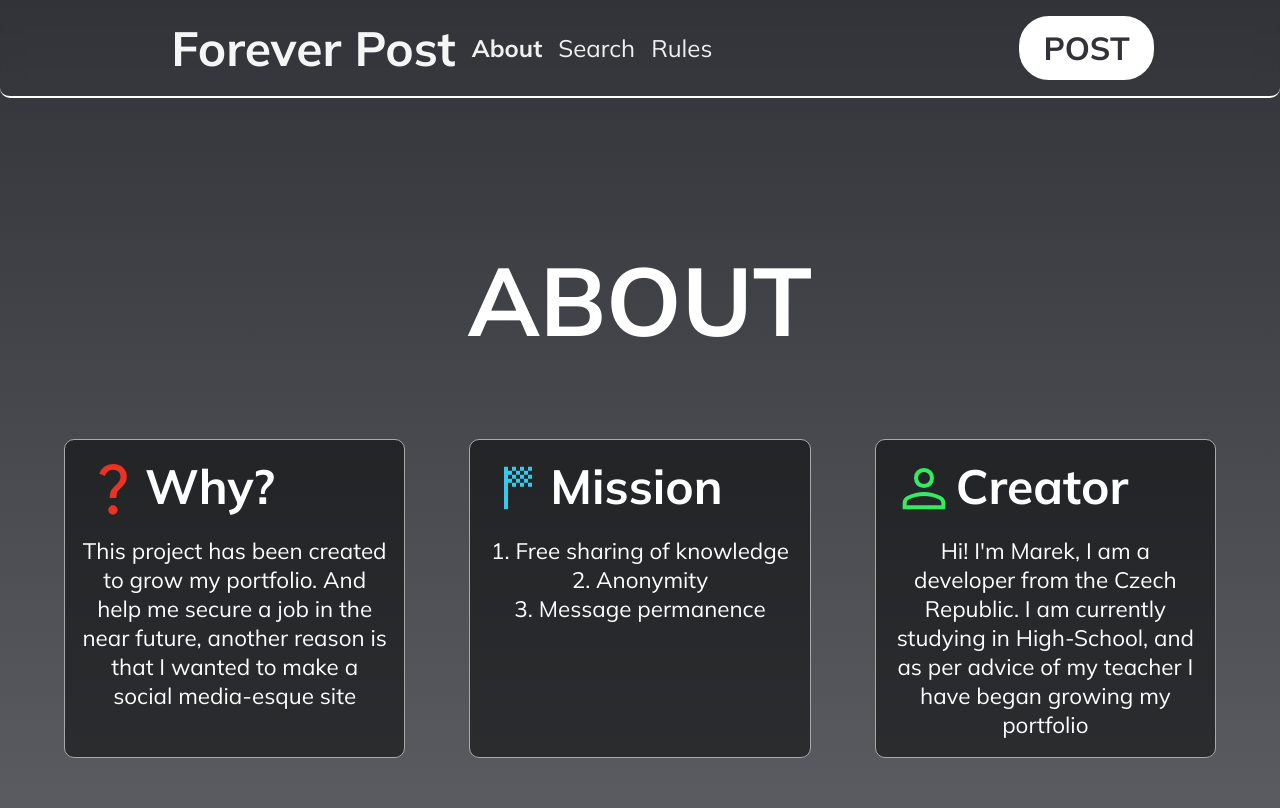
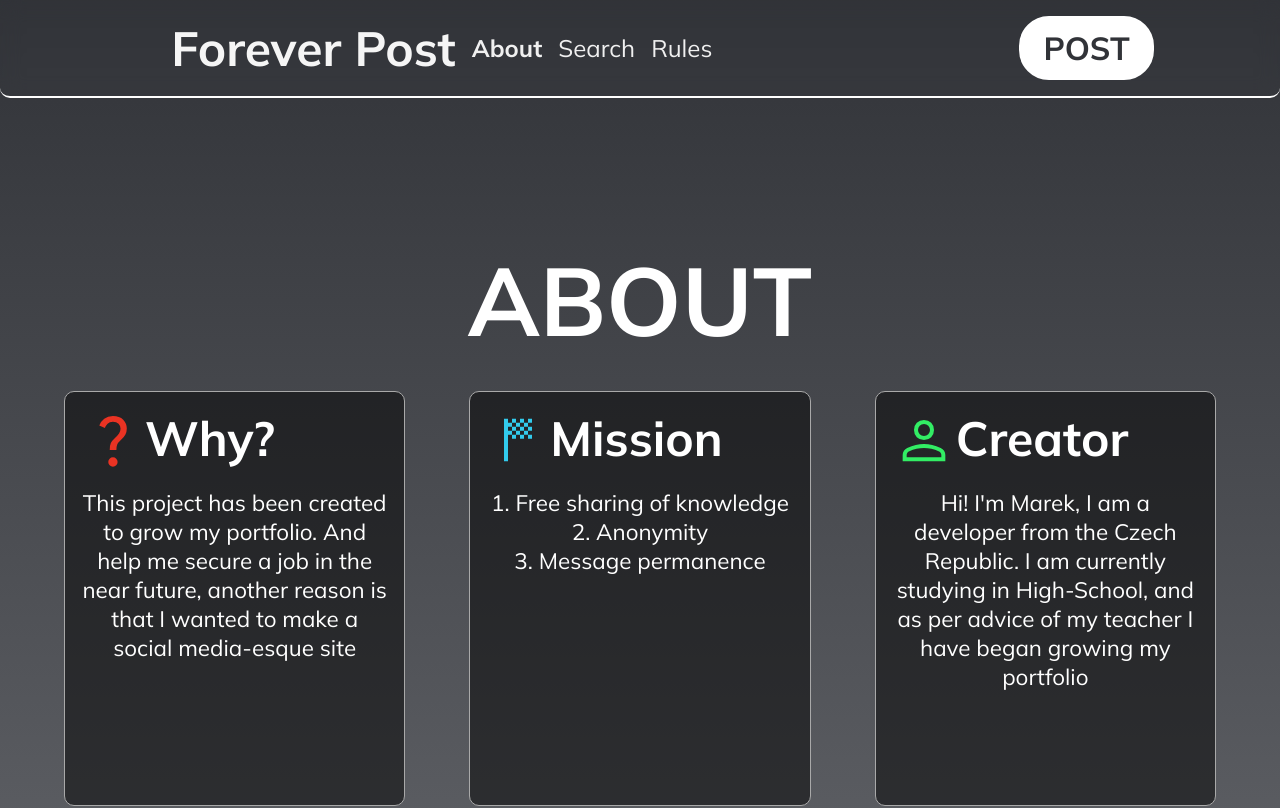
Before and after one commit to OtherLinux/ForeverPost, an Angular app: page /about in a window 1280 px wide. Shown: the top 808 px of the page. Built offline with nearby package versions, Linux system fonts and the light colour scheme.

Commit message:
Changed some minor inconveniences

```diff
--- a/src/app/Pages/about/about.component.css
+++ b/src/app/Pages/about/about.component.css
@@ -6,6 +6,7 @@ section {
   text-align: center;
   margin-top: 4rem !important;
   margin-bottom: 4rem !important;
+
 
   h1 {
     font-size: 6rem;
@@ -46,7 +47,7 @@ section {
       }
 
       transition: 150ms all;
-      height: 90%;
+      height: 120%;
       padding: 1rem;
       border-radius: 10px;
       background: rgba(0, 0, 0, 0.5);
```
